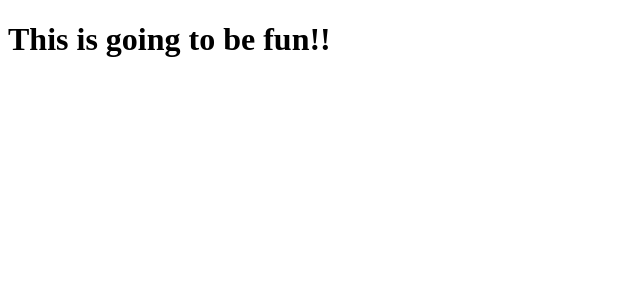
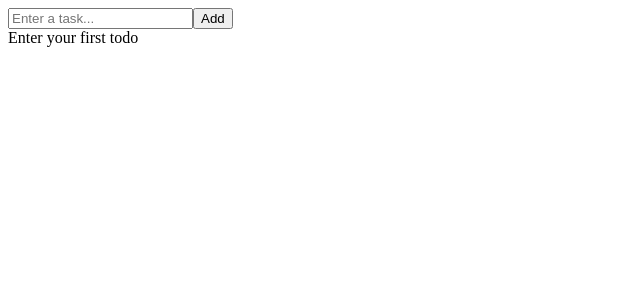
Before and after one commit to KaushikDev/reactodo, a React (Create React App) app: page / in a window 1280 px wide. Shown: the top 300 px of the page, without its empty margins (0-640 px from the left). Built offline with nearby package versions, Linux system fonts and the light colour scheme.

Commit message:
updated functionality

```diff
--- a/src/App.js
+++ b/src/App.js
@@ -1,10 +1,11 @@
 import React from 'react';
+import TodoList from './TodoList';
 
 const App = () => {
   return (
-    <div>
-      <h1>This is going to be fun!!</h1>
-    </div>
+    <React.Fragment>
+      <TodoList />
+    </React.Fragment>
   );
 
 }
--- /dev/null
+++ b/src/TodoForm.js
@@ -0,0 +1,29 @@
+import React, { useState } from "react";
+
+const TodoForm = ({ addToList }) => {
+  const [task, setTask] = useState({ text: "", done: false });
+
+  const onFormSubmit = (e) => {
+    e.preventDefault();
+
+    if(!task.text || task.text.trim() === "") return;
+
+    addToList(task);
+
+    setTask({text: "", done: false});
+  };
+
+  return (
+    <form onSubmit={event => onFormSubmit(event)}>
+      <input
+        type="text"
+        placeholder="Enter a task..."
+        value={task.text}
+        onChange={event => setTask({ text: event.target.value, done: false })}
+      />
+      <button>Add</button>
+    </form>
+  );
+};
+
+export default TodoForm;
--- /dev/null
+++ b/src/TodoItem.js
@@ -0,0 +1,14 @@
+import React from "react";
+
+const TodoItem = ({ todo, index, removeTodo, markStatus }) => {
+
+  return (
+    <div>
+      <p onClick={()=>markStatus(index)} style={todo.done ? {textDecoration: 'line-through'} : {textDecoration: 'none'}}>
+        {todo.text}
+    </p><span index={index} onClick={() => removeTodo(index)} style={{cursor: "pointer"}}>X</span>
+    </div>
+  );
+};
+
+export default TodoItem;
--- /dev/null
+++ b/src/TodoList.js
@@ -0,0 +1,36 @@
+import React, { useState } from "react";
+import TodoItem from "./TodoItem";
+import TodoForm from "./TodoForm";
+
+
+const TodoList = () => {
+    const [todos, setTodos] = useState([]);
+
+    const addToList = ( task ) => {
+        const updatedTodoList = [ task, ...todos];
+        setTodos(updatedTodoList);
+    }
+
+    const removeTodo = (index) => {
+        const todoList = [...todos];
+        todoList.splice(index, 1);
+        setTodos(todoList);
+    }
+
+    const markStatus = (index) => {
+        const updatedTodos = [...todos];
+        updatedTodos[index].done = !updatedTodos[index].done;
+        setTodos(updatedTodos);
+}
+    return(
+        <React.Fragment>
+            <TodoForm addToList={addToList} />
+            {todos.length ? todos.map((todo, index) => {
+                return <TodoItem key={`${index} - ${todo}`} todo={todo} index={index} removeTodo={removeTodo} markStatus={markStatus}/>
+            }) : "Enter your first todo" }
+        </React.Fragment>
+    );
+
+}
+
+export default TodoList;
```
